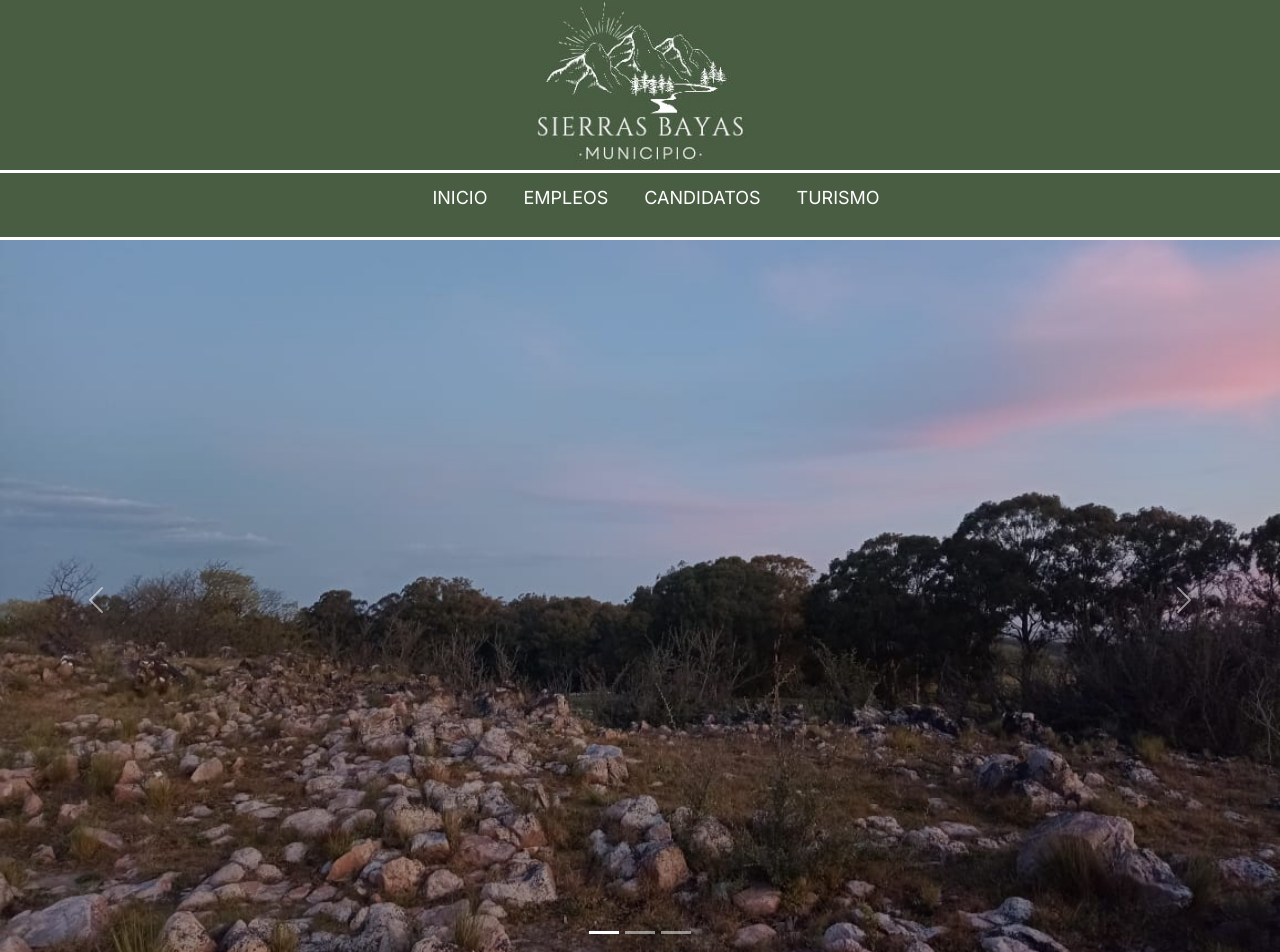
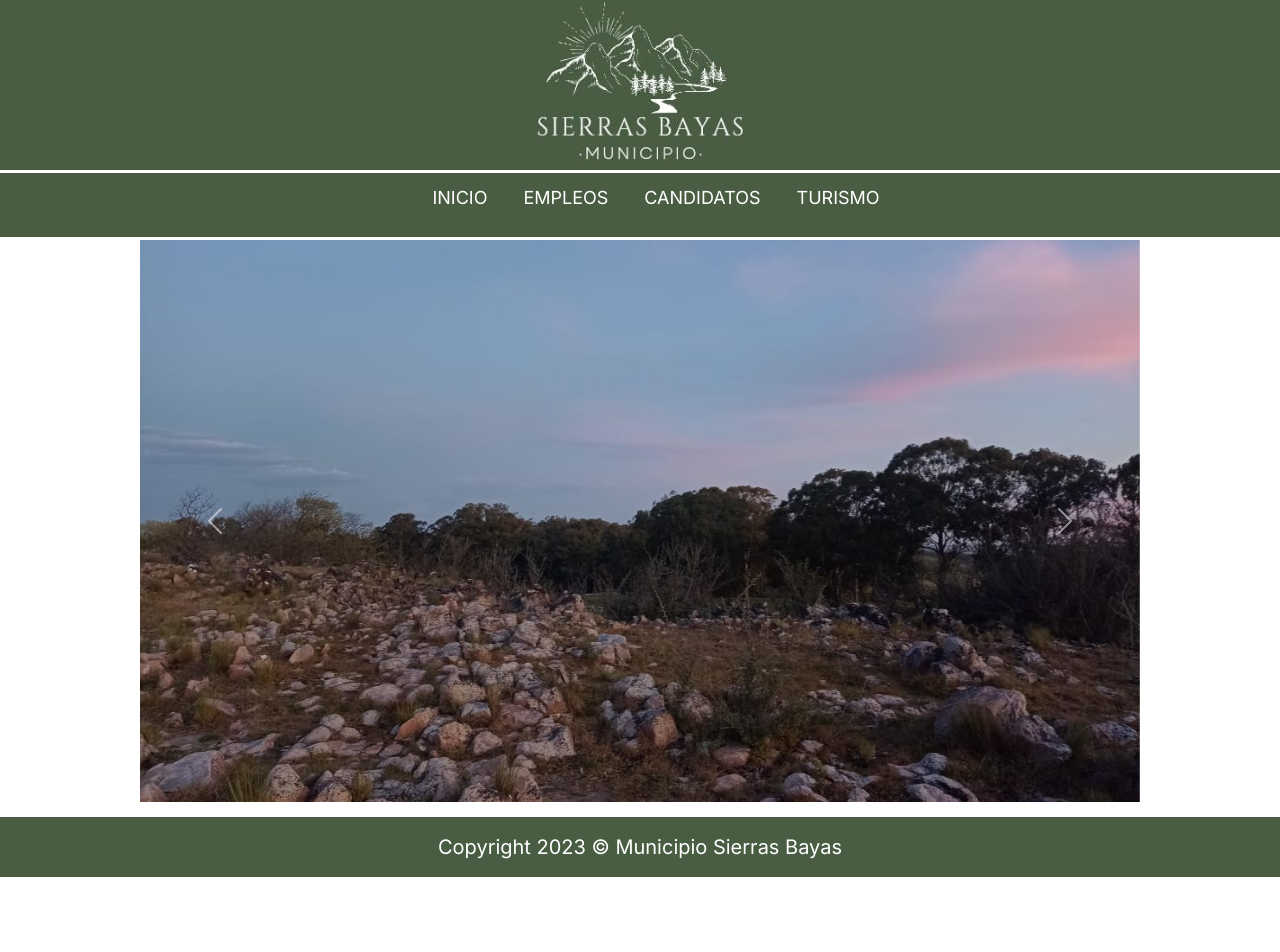
Before and after one commit to AyelenPorqueres/empleos, a Next.js app: page / in a window 1280 px wide. Shown: the top 952 px of the page. After the commit the page ends 877 px from the top, so only its background shows below. Built offline with nearby package versions, Linux system fonts and the light colour scheme.

Commit message:
Realicé cambios en la galeria de imágenes

```diff
--- a/src/app/componentes/carrousel/carrousel.css
+++ b/src/app/componentes/carrousel/carrousel.css
@@ -0,0 +1,4 @@
+.containerImagenes{
+    width: 80%;
+    margin-bottom: 15px;
+}
--- a/src/app/componentes/carrousel/carrousel.tsx
+++ b/src/app/componentes/carrousel/carrousel.tsx
@@ -1,30 +1,26 @@
 import React from "react";
+import "./carrousel.css"
 
 export function Carrousel() {
   return (
-    <div>
-      <div id="carouselExampleIndicators" className="carousel slide" data-bs-ride="carousel">
-        <div className="carousel-indicators">
-          <button type="button" data-bs-target="#carouselExampleIndicators" data-bs-slide-to="0" className="active" aria-current="true" aria-label="Img 1"></button>
-          <button type="button" data-bs-target="#carouselExampleIndicators" data-bs-slide-to="1" aria-label="Img 2"></button>
-          <button type="button" data-bs-target="#carouselExampleIndicators" data-bs-slide-to="2" aria-label="Img 3"></button>
-        </div>
+    <div className="containerImagenes container-fluid">
+      <div id="carouselImagenes" className="carousel slide" data-bs-ride="true">
         <div className="carousel-inner">
           <div className="carousel-item active">
-            <img src= "imagenes/ImagenInicio1.jpeg" className="d-block w-100" alt="Img 1" />
+            <img src="/Imagenes/ImagenInicio1.jpeg" className="d-block w-100" alt="..."></img>
           </div>
           <div className="carousel-item">
-            <img src="imagenes/ImagenInicio2.jpeg" className="d-block w-100" alt="Img 2" />
+            <img src="/imagenes/ImagenInicio2.jpeg" className="d-block w-100" alt="..."></img>
           </div>
           <div className="carousel-item">
-            <img src="imagenes/ImagenInicio3.jpeg" className="d-block w-100" alt="Img 3" />
+            <img src="/Imagenes/ImagenInicio3.jpeg" className="d-block w-100" alt="..."></img>
           </div>
         </div>
-        <button className="carousel-control-prev" type="button" data-bs-target="#carouselExampleIndicators" data-bs-slide="prev">
+        <button className="carousel-control-prev" type="button" data-bs-target="carouselImagenes" data-bs-slide="prev">
           <span className="carousel-control-prev-icon" aria-hidden="true"></span>
           <span className="visually-hidden">Previous</span>
         </button>
-        <button className="carousel-control-next" type="button" data-bs-target="#carouselExampleIndicators" data-bs-slide="next">
+        <button className="carousel-control-next" type="button" data-bs-target="carouselImagenes" data-bs-slide="next">
           <span className="carousel-control-next-icon" aria-hidden="true"></span>
           <span className="visually-hidden">Next</span>
         </button>
--- a/src/app/page.tsx
+++ b/src/app/page.tsx
@@ -11,7 +11,7 @@ export default function Home() {
         <Nav></Nav>
       </header>
       <main>
-        <Carrousel />
+        <Carrousel></Carrousel>
       </main>
         <Footer></Footer>
     </>
```
